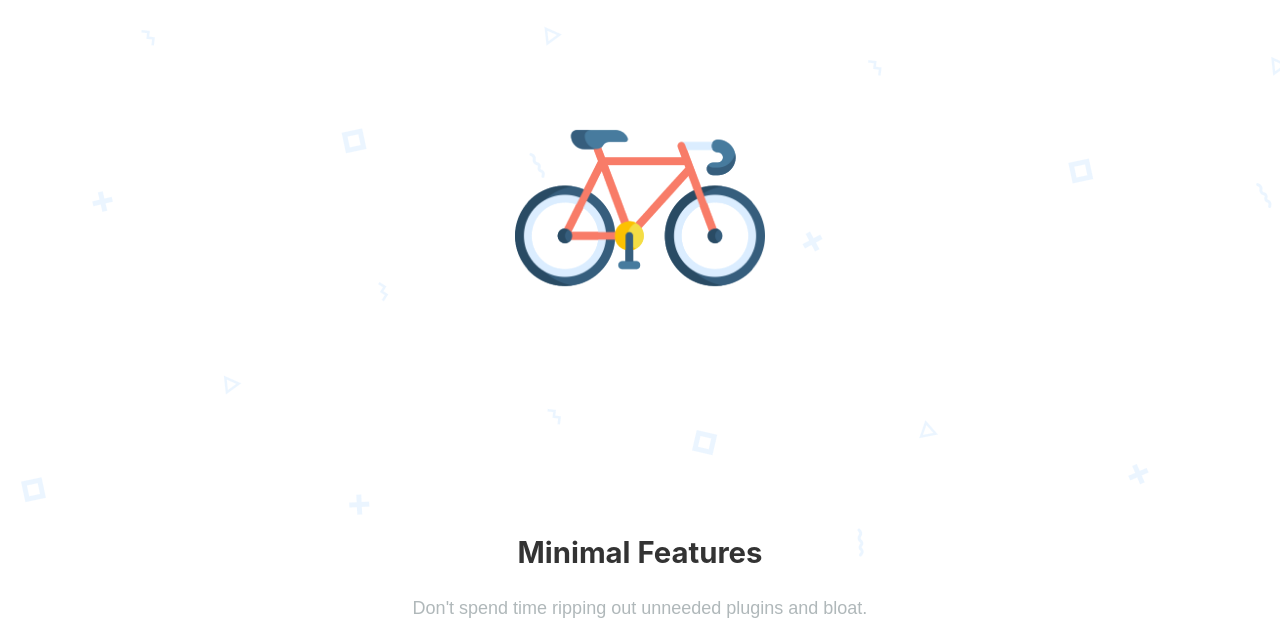
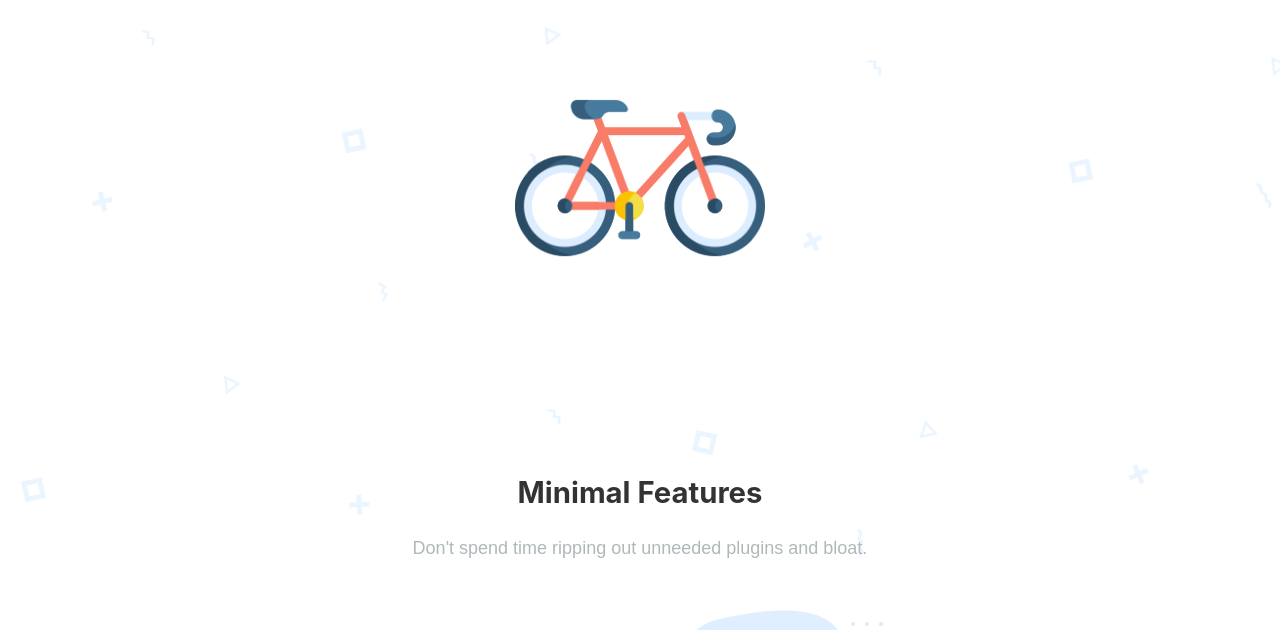
Before and after one commit to stackbit-projects/velotista-d23e2, a Gatsby site: page / in a window 1280 px wide. Shown: the part 120-750 px from the top of the page. Built offline with nearby package versions, Linux system fonts and the light colour scheme; Gatsby itself is replaced by a stand-in of ours.

Commit message:
hero.js: changed

```diff
--- a/src/components/hero.js
+++ b/src/components/hero.js
@@ -28,7 +28,7 @@ const Header = ({ siteTitle }) => (
     />
     <h1 style={{ textAlign: "center" }}>velotista</h1>
 
-    <div style={{ margin: 60, width: `250px`, position: "relative" }}>
+    <div style={{ margin: 30, width: `250px`, position: "relative" }}>
       <div style={{ clipPath: "inset(2% 5% round 2% 5%)" }}>
         <BikeContent />
       </div>
```
